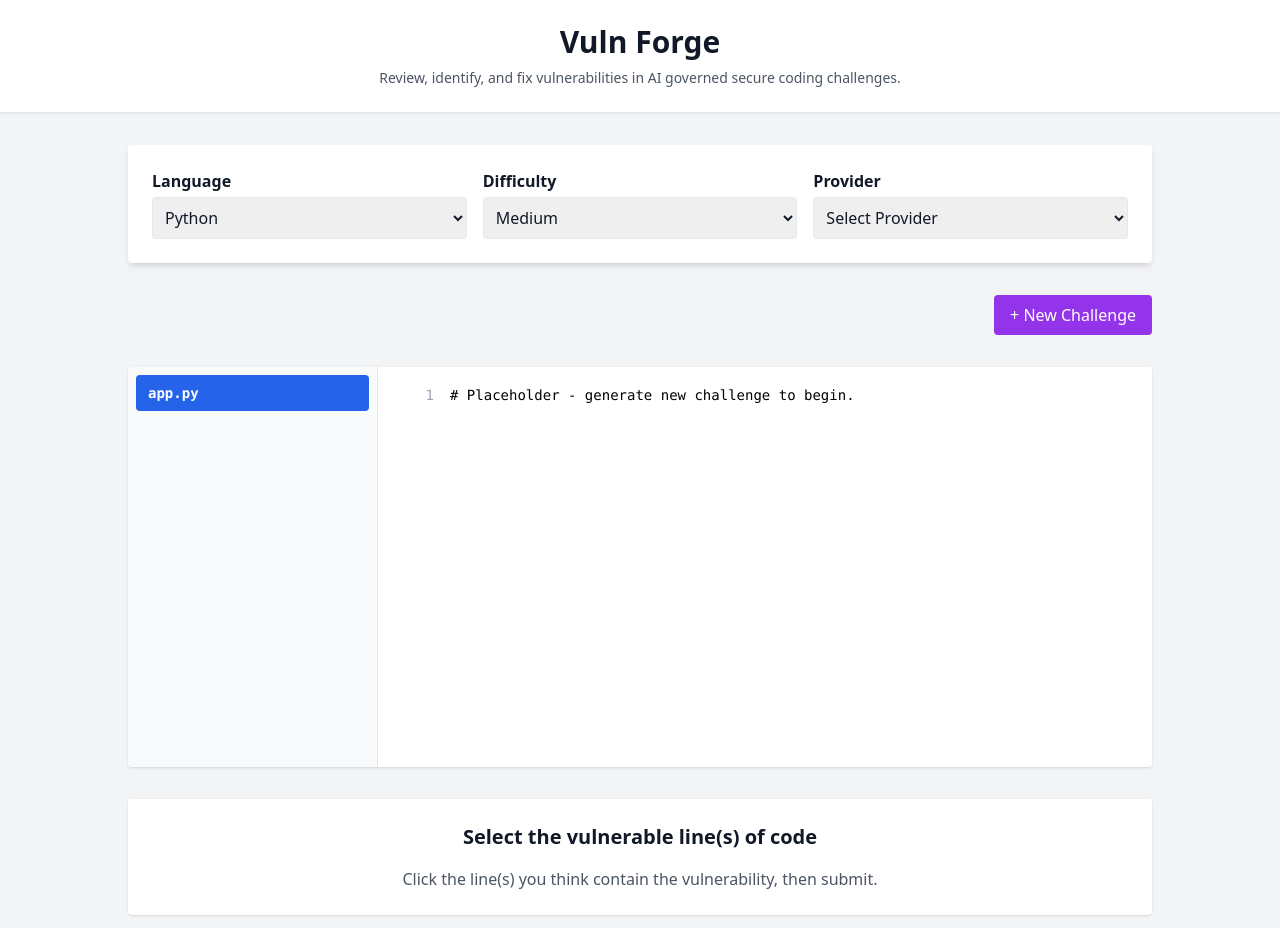
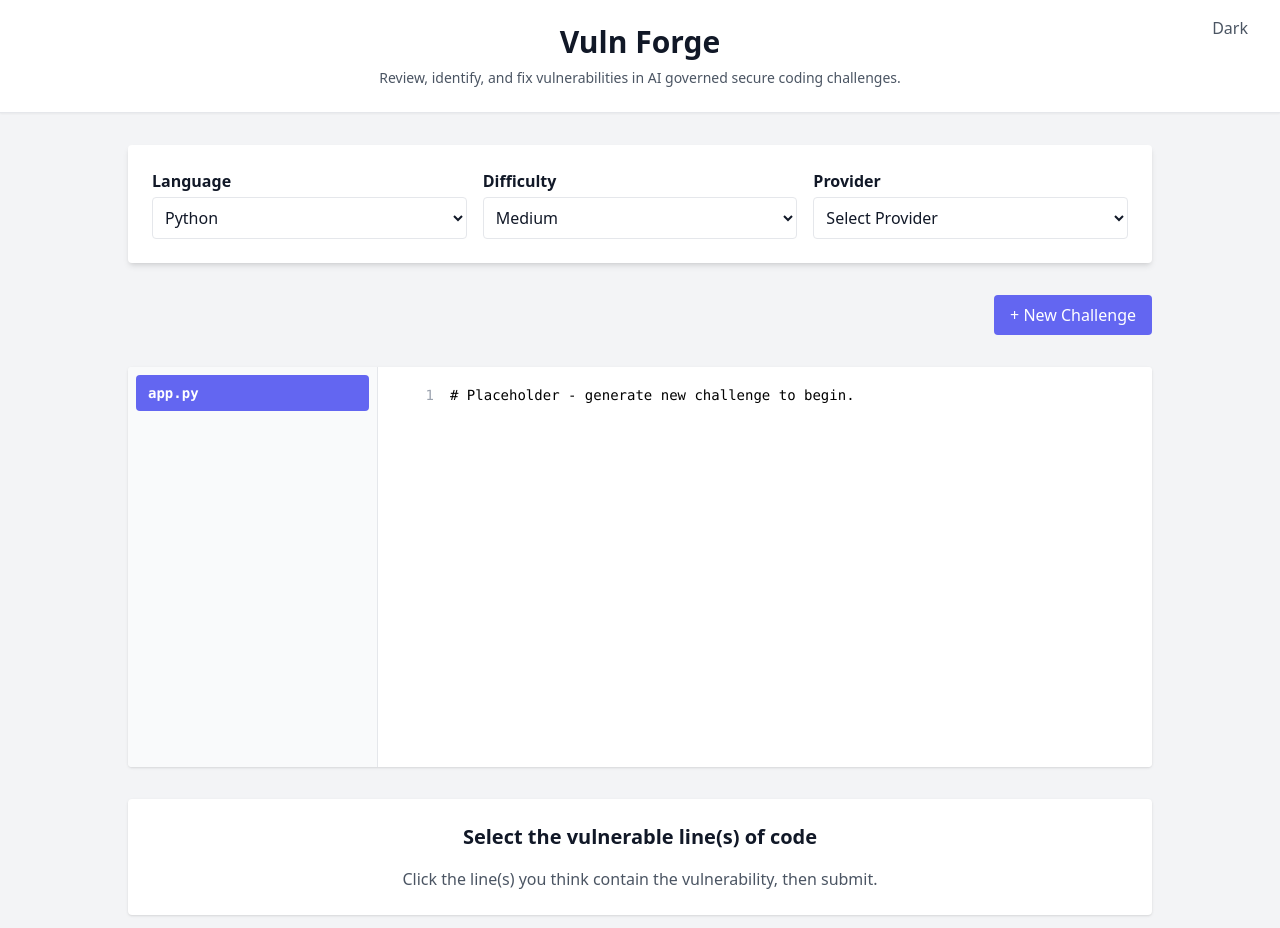
Before and after one commit to 280Zo/vulnforge, a React (Vite) app in the folder frontend/: page / in a window 1280 px wide. Shown: the top 928 px of the page. Built offline with nearby package versions, Linux system fonts and the light colour scheme; no server answers.

Commit message:
add dark mode support

```diff
--- a/frontend/package.json
+++ b/frontend/package.json
@@ -27,6 +27,6 @@
     "tailwindcss": "^3.4.1",
     "typescript": "~5.7.2",
     "typescript-eslint": "^8.26.1",
-    "vite": "^6.3.1"
+    "vite": "^6.3.3"
   }
 }
--- a/frontend/src/App.tsx
+++ b/frontend/src/App.tsx
@@ -13,10 +13,11 @@ const vulnerableLines: Record<string, number[]> = {
 };
 
 export default function App() {
-  const [availableModels, setAvailableModels] = useState<string[]>([]); // 🛠 dynamic now
+  const [availableModels, setAvailableModels] = useState<string[]>([]);
 
+  // effect for fetching the model
   useEffect(() => {
-    // 🛠 Fetch real model list from backend
+    // Fetch real model list from backend
     const fetchModels = async () => {
       try {
         const response = await fetch("http://localhost:3001/api/list-models");
@@ -29,24 +30,30 @@ export default function App() {
 
     fetchModels();
   }, []);
+  const [darkMode, setDarkMode] = useState(false);
+  // effect for applying dark mode
+  useEffect(() => {
+    if (darkMode) {
+      document.documentElement.classList.add("dark");
+    } else {
+      document.documentElement.classList.remove("dark");
+    }
+  }, [darkMode]);
+
   const [selectedFile, setSelectedFile] = useState("app.py");
   const [language, setLanguage] = useState("Python");
   const [difficulty, setDifficulty] = useState("medium");
   const [provider, setProvider] = useState("");
-
   const [apiKey, setApiKey] = useState("");
   const [modelName, setModelName] = useState("");
-
   const [isAPIKeyModalOpen, setIsAPIKeyModalOpen] = useState(false);
   const [isModelModalOpen, setIsModelModalOpen] = useState(false);
-
   const [selectedLinesPerFile, setSelectedLinesPerFile] = useState<
     Record<string, number[]>
   >({});
   const [selectedLines, setSelectedLines] = useState<number[]>([]);
   const [feedbackMessage, setFeedbackMessage] = useState<string>("");
   const [isCorrect, setIsCorrect] = useState<boolean | null>(null);
-
   const [canEdit, setCanEdit] = useState<boolean>(false);
   const [editedCode, setEditedCode] = useState<string>("");
   const [fixChecked, setFixChecked] = useState<boolean>(false);
@@ -185,14 +192,20 @@ export default function App() {
   });
 
   return (
-    <div className="min-h-screen bg-gray-100 text-gray-900 font-sans flex flex-col">
+    <div className="min-h-screen bg-gray-100 dark:bg-gray-900 text-gray-900 font-sans flex flex-col">
       {/* Header */}
-      <header className="bg-white border-b px-8 py-6 shadow-sm text-center">
-        <h1 className="text-3xl font-bold">Vuln Forge</h1>
-        <p className="text-sm text-gray-600 mt-2">
+      <header className="bg-white dark:bg-gray-800 border-b px-8 py-6 shadow-sm text-center">
+        <h1 className="text-3xl dark:text-gray-100 font-bold">Vuln Forge</h1>
+        <p className="text-sm text-gray-600 dark:text-gray-400 mt-2">
           Review, identify, and fix vulnerabilities in AI governed secure coding
           challenges.
         </p>
+        <button
+          onClick={() => setDarkMode(!darkMode)}
+          className="absolute top-4 right-8 text-gray-600 dark:text-gray-300 hover:text-black dark:hover:text-white"
+        >
+          {darkMode ? "Light" : "Dark"}
+        </button>
       </header>
 
       {/* Main Body */}
@@ -214,7 +227,7 @@ export default function App() {
         <div className="w-full max-w-5xl flex justify-end">
           <button
             onClick={handleNewChallenge}
-            className="bg-purple-600 text-white px-4 py-2 rounded hover:bg-purple-700"
+            className="bg-indigo-500 text-white px-4 py-2 rounded hover:bg-indigo-600"
           >
             + New Challenge
           </button>
@@ -222,10 +235,10 @@ export default function App() {
 
         {/* Workspace */}
         <div
-          className="w-full max-w-5xl flex bg-white rounded shadow overflow-hidden"
+          className="w-full max-w-5xl flex bg-white dark:bg-gray-800 rounded shadow overflow-hidden"
           style={{ minHeight: "400px" }}
         >
-          <div className="w-[250px] bg-gray-50 border-r">
+          <div className="w-[250px] bg-gray-50 border-r dark:bg-gray-800">
             <FileExplorer
               files={Object.keys(dummyFiles)}
               selectedFile={selectedFile}
--- a/frontend/src/components/FileExplorer.tsx
+++ b/frontend/src/components/FileExplorer.tsx
@@ -4,7 +4,11 @@ interface FileExplorerProps {
   setSelectedFile: (filename: string) => void;
 }
 
-export default function FileExplorer({ files, selectedFile, setSelectedFile }: FileExplorerProps) {
+export default function FileExplorer({
+  files,
+  selectedFile,
+  setSelectedFile,
+}: FileExplorerProps) {
   return (
     <ul className="space-y-1 p-2">
       {files.map((file) => {
@@ -13,11 +17,11 @@ export default function FileExplorer({ files, selectedFile, setSelectedFile }: F
           <li
             key={file}
             onClick={() => setSelectedFile(file)}
-            className={`cursor-pointer px-3 py-2 rounded text-sm font-mono
-              ${isSelected
-                ? "bg-blue-600 text-white font-semibold"
-                : "hover:bg-gray-100 text-gray-800"
-              }`}
+            className={`cursor-pointer px-3 py-2 rounded text-sm font-mono ${
+              isSelected
+                ? "bg-indigo-500 text-white font-semibold"
+                : "hover:bg-gray-100 dark:hover:bg-gray-700 text-gray-800 dark:text-gray-100"
+            }`}
           >
             {file}
           </li>
--- a/frontend/src/components/Modal.tsx
+++ b/frontend/src/components/Modal.tsx
@@ -11,15 +11,22 @@ export default function Modal({ isOpen, onClose, title, subtitle, children }: Mo
 
   return (
     <div className="fixed inset-0 bg-black bg-opacity-50 flex justify-center items-center z-50">
-      <div className="bg-white rounded-lg shadow-lg p-6 w-full max-w-md">
+      <div className="bg-white dark:bg-gray-800 rounded-lg shadow-lg p-6 w-full max-w-md">
         <div className="flex justify-between items-start mb-4">
           <div>
-            <h2 className="text-xl font-bold">{title}</h2>
+            <h2 className="text-xl font-bold text-gray-900 dark:text-gray-100">
+              {title}
+            </h2>
             {subtitle && (
-              <p className="text-sm text-gray-500 mt-1">{subtitle}</p>
+              <p className="text-sm text-gray-500 dark:text-gray-400 mt-1">
+                {subtitle}
+              </p>
             )}
           </div>
-          <button onClick={onClose} className="text-gray-600 hover:text-gray-900">
+          <button
+            onClick={onClose}
+            className="text-gray-600 dark:text-gray-300 hover:text-gray-900 dark:hover:text-white"
+          >
             ✕
           </button>
         </div>
--- a/frontend/src/components/SettingsPanel.tsx
+++ b/frontend/src/components/SettingsPanel.tsx
@@ -22,16 +22,17 @@ function SettingsPanel({
 
 
   return (
-    <form
-      className="bg-white p-6 rounded shadow-md space-y-4">
+    <form className="bg-white dark:bg-gray-800 p-6 rounded shadow-md space-y-4">
       <div className="flex flex-wrap gap-4">
         {/* Language Selector */}
         <div className="flex-1 min-w-[200px]">
-          <label className="block font-semibold mb-1">Language</label>
+          <label className="block font-semibold mb-1 text-gray-900 dark:text-gray-100">
+            Language
+          </label>
           <select
             value={language}
             onChange={(e) => setLanguage(e.target.value)}
-            className="w-full border p-2 rounded"
+            className="w-full border p-2 rounded bg-white dark:bg-gray-700 text-gray-900 dark:text-gray-100"
           >
             <option>Python</option>
             <option>JavaScript</option>
@@ -43,11 +44,13 @@ function SettingsPanel({
 
         {/* Difficulty Selector */}
         <div className="flex-1 min-w-[200px]">
-          <label className="block font-semibold mb-1">Difficulty</label>
+          <label className="block font-semibold mb-1 text-gray-900 dark:text-gray-100">
+            Difficulty
+          </label>
           <select
             value={difficulty}
             onChange={(e) => setDifficulty(e.target.value)}
-            className="w-full border p-2 rounded"
+            className="w-full border p-2 rounded bg-white dark:bg-gray-700 text-gray-900 dark:text-gray-100"
           >
             <option value="easy">Easy</option>
             <option value="medium">Medium</option>
@@ -57,7 +60,9 @@ function SettingsPanel({
 
         {/* Provider Selector */}
         <div className="flex-1 min-w-[200px]">
-          <label className="block font-semibold mb-1">Provider</label>
+          <label className="block font-semibold mb-1 text-gray-900 dark:text-gray-100">
+            Provider
+          </label>
           <select
             value={provider}
             onChange={(e) => {
@@ -74,7 +79,7 @@ function SettingsPanel({
                 setIsModelModalOpen(true);
               }
             }}
-            className="w-full border p-2 rounded"
+            className="w-full border p-2 rounded bg-white dark:bg-gray-700 text-gray-900 dark:text-gray-100"
           >
             <option value="" disabled>
               Select Provider
--- a/frontend/src/components/VulnResponse.tsx
+++ b/frontend/src/components/VulnResponse.tsx
@@ -16,11 +16,11 @@ export default function VulnResponse({
   onSaveFix,
 }: VulnResponseProps) {
   return (
-    <div className="bg-white p-6 rounded shadow space-y-4 text-center">
-      <h2 className="text-xl font-semibold">
+    <div className="bg-white dark:bg-gray-800 p-6 rounded shadow space-y-4 text-center">
+      <h2 className="text-xl font-semibold text-gray-900 dark:text-gray-100">
         Select the vulnerable line(s) of code
       </h2>
-      <p className="text-gray-600">
+      <p className="text-gray-600 dark:text-gray-400">
         Click the line(s) you think contain the vulnerability, then submit.
       </p>
 
--- a/frontend/tailwind.config.js
+++ b/frontend/tailwind.config.js
@@ -1,5 +1,6 @@
 /** @type {import('tailwindcss').Config} */
 module.exports = {
+  darkMode: 'class',
   content: [
     "./index.html",
     "./src/**/*.{js,ts,jsx,tsx}",
```
Also changed, not shown: frontend/src/components/CodeViewer.tsx (+16 -6 lines), 1 other file (tests, documents, lock files or other folders).
